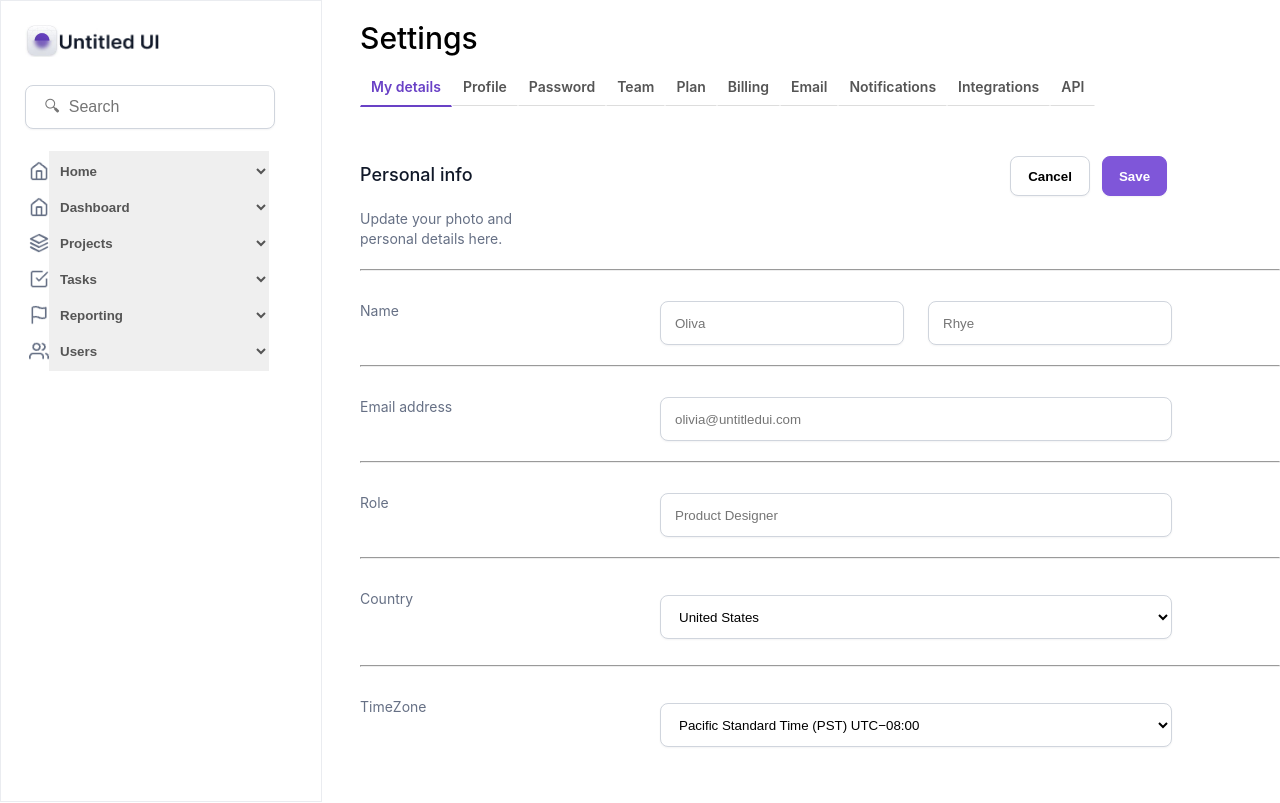
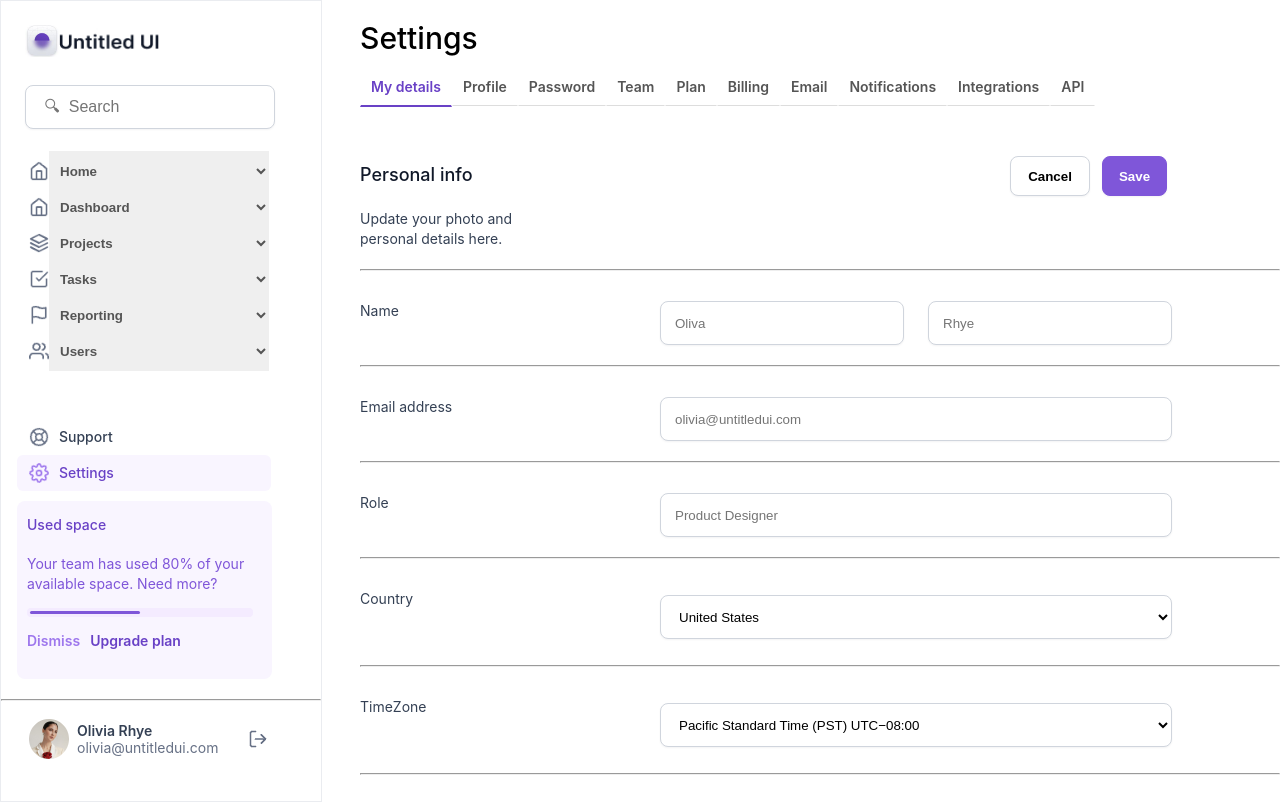
Before and after one commit to turovetsss/ToDo-List, a React (Create React App) app: page /setting in a window 1280 px wide. Shown: the top 803 px of the page. Built offline with nearby package versions, Linux system fonts and the light colour scheme; what @bem-react/classname would draw is missing.

Commit message:
side panel edits

```diff
--- a/src/pages/setting-page/setting-page.jsx
+++ b/src/pages/setting-page/setting-page.jsx
@@ -1,10 +1,14 @@
 import React from 'react';
 import threeLayers from 'pages/img/3-layers.png';
+import avatar from 'pages/img/Avatar.png';
 import task from 'pages/img/check-square.png';
 import flag from 'pages/img/flag.png';
 import home from 'pages/img/home.png';
+import life from 'pages/img/life-buoy.png';
+import logout from 'pages/img/log-out.png';
 import logo from 'pages/img/logformimg.JPG';
 import logoname from 'pages/img/Logotype.jpg';
+import setting from 'pages/img/settings.png';
 import user from 'pages/img/users.png';
 
 import './setting-page.scss';
@@ -59,6 +63,32 @@ export const SettingPage = () => {
                                 <option value='first'>Users</option>
                             </select>
                         </li>
+                        <li className='form-setting__content__support'>
+                            <img src={life} alt='' width={20} />
+                            <p>Support</p>
+                        </li>
+                        <li className='form-setting__content__additional'>
+                            <img src={setting} alt='' width={20} />
+                            <p>Settings</p>
+                        </li>
+
+                        <div className='used-space'>
+                            <p className='used-space__title'>Used space</p>
+                            <p className='used-space__subtitle'>Your team has used 80% of your available space. Need more?</p>
+                            <div id='progress'></div>
+                            <p className='used-space__dismiss'>
+                                Dismiss<span>Upgrade plan</span>
+                            </p>
+                        </div>
+                        <hr></hr>
+                        <div className='profile'>
+                            <img src={avatar} alt='' />
+                            <div className='profile__info'>
+                                <div className='profile__info__name'>Olivia Rhye</div>
+                                <div className='profile__info__email'>olivia@untitledui.com</div>
+                            </div>
+                            <img src={logout} alt='' />
+                        </div>
                     </ul>
                 </div>
             </div>
@@ -75,17 +105,17 @@ export const SettingPage = () => {
                     <input className='form-tabs__input' id='tab4' type='radio' name='tabs' />
                     <label htmlFor='tab4'>Team</label>
                     <input className='form-tabs__input' id='tab5' type='radio' name='tabs' />
-                    <label htmlFor='tab1'>Plan</label>
+                    <label htmlFor='tab5'>Plan</label>
                     <input className='form-tabs__input' id='tab6' type='radio' name='tabs' />
-                    <label htmlFor='tab2'>Billing</label>
+                    <label htmlFor='tab6'>Billing</label>
                     <input className='form-tabs__input' id='tab6' type='radio' name='tabs' />
-                    <label htmlFor='tab3'>Email</label>
+                    <label htmlFor='tab7'>Email</label>
                     <input className='form-tabs__input' id='tab8' type='radio' name='tabs' />
-                    <label htmlFor='tab4'>Notifications</label>
+                    <label htmlFor='tab8'>Notifications</label>
                     <input className='form-tabs__input' id='tab9' type='radio' name='tabs' />
-                    <label htmlFor='tab4'>Integrations</label>
+                    <label htmlFor='tab9'>Integrations</label>
                     <input className='form-tabs__input' id='tab10' type='radio' name='tabs' />
-                    <label htmlFor='tab4'>API</label>
+                    <label htmlFor='tab10'>API</label>
                 </div>
                 <div className='form-content'>
                     <div className='form-content__group' id='content2'>
@@ -156,9 +186,23 @@ export const SettingPage = () => {
                         </div>
                         <div className='input-box'>
                             <select className='input-box__select'>
-                                <img src={flag} alt='' />
                                 <option value='first'>Pacific Standard Time (PST) UTC−08:00</option>
                             </select>
+                        </div>
+                    </div>
+                </div>
+                <hr></hr>
+                <div className='form-content'>
+                    <div className='form-content__group' id='content2'>
+                        <div className='text-box'>
+                            <div className='text-box__subtitle'>Bio</div>
+                            <div className='text-box__subsubtitle'>Write a short introduction.</div>
+                        </div>
+                        <div className='input-box'>
+                            <input
+                                className='input-box__introduction'
+                                placeholder="I'm a Product Designer based in Melbourne, Australia. I specialise in UX/UI design, brand strategy, and Webflow development."
+                            />
                         </div>
                     </div>
                 </div>
--- a/src/pages/setting-page/setting-page.scss
+++ b/src/pages/setting-page/setting-page.scss
@@ -31,11 +31,160 @@
     flex-direction: column;
     justify-content: flex-start;
     &__content {
+        .profile {
+            margin-bottom: 10px;
+            display: flex;
+            margin-left: 16px;
+            position: static;
+            width: 230px;
+            height: 20px;
+            flex-direction: row;
+            align-items: center;
+            padding: 8px 12px 8px 12px;
+            flex: none;
+            order: 0;
+            align-self: stretch;
+            flex-grow: 1;
+
+            &__info {
+                margin-left: 8px;
+                margin-right: 30px;
+                &__name {
+                    color: rgb(52, 64, 84);
+                    font-size: 14px;
+                    font-weight: 600;
+                }
+                &__email {
+                    color: rgb(102, 112, 133);
+                    font-size: 14px;
+                    font-weight: 400;
+                }
+            }
+        }
+        .used-space {
+            margin-top: 10px;
+            margin-left: 16px;
+            position: static;
+            width: 235px;
+            height: 164px;
+            display: flex;
+            flex-direction: column;
+            justify-content: flex-start;
+            align-items: flex-start;
+            padding: 0px 10px 14px 10px;
+            flex: none;
+            order: 1;
+            align-self: stretch;
+            flex-grow: 0;
+            border-radius: 8px;
+            background: rgb(249, 245, 255);
+            &__title {
+                color: rgb(105, 65, 198);
+                font-size: 14px;
+                font-weight: 500;
+                line-height: 20px;
+                letter-spacing: 0%;
+                text-align: left;
+                margin-bottom: 5px;
+            }
+            &__subtitle {
+                color: rgb(127, 86, 217);
+                font-size: 14px;
+                font-weight: 400;
+                line-height: 20px;
+                letter-spacing: 0%;
+                text-align: left;
+            }
+            progress {
+                color: #6941c6;
+            }
+            #progress {
+                border-radius: 4px;
+                /* Brand/100 */
+                background: rgb(244, 235, 255);
+
+                height: 8px;
+                width: 220px;
+                padding: 3px;
+            }
+
+            #progress:after {
+                content: '';
+                display: block;
+                /* Brand/600 */
+                background: rgb(127, 86, 217);
+                width: 50%;
+                height: 100%;
+                border-radius: 4px;
+            }
+            &__dismiss {
+                color: rgb(158, 119, 237);
+                font-size: 14px;
+                font-weight: 600;
+                line-height: 20px;
+                letter-spacing: 0%;
+                text-align: left;
+                span {
+                    margin-left: 10px;
+                    color: rgb(105, 65, 198);
+                }
+            }
+        }
+        &__additional {
+            margin-left: 16px;
+            position: static;
+            width: 230px;
+            height: 20px;
+            display: flex;
+            flex-direction: row;
+            align-items: center;
+            padding: 8px 12px 8px 12px;
+            flex: none;
+            order: 0;
+            align-self: stretch;
+            flex-grow: 1;
+            border-radius: 6px;
+            background: rgb(249, 245, 255);
+            p {
+                margin-left: 10px;
+                color: rgb(105, 65, 198);
+                font-size: 14px;
+                font-weight: 500;
+                line-height: 24px;
+                letter-spacing: 0%;
+                text-align: left;
+            }
+        }
+        &__support {
+            margin-top: 50px;
+            margin-left: 16px;
+            position: static;
+            width: 230px;
+            height: 20px;
+            display: flex;
+            flex-direction: row;
+            align-items: center;
+            padding: 8px 12px 8px 12px;
+            flex: none;
+            order: 0;
+            align-self: stretch;
+            flex-grow: 1;
+            border-radius: 6px;
+            background: rgb(255, 255, 255);
+            p {
+                margin-left: 10px;
+                color: rgb(52, 64, 84);
+                font-size: 14px;
+                font-weight: 500;
+                line-height: 24px;
+                letter-spacing: 0%;
+                text-align: left;
+            }
+        }
         &__input {
             position: static;
             width: 250px;
             height: 44px;
-
             display: flex;
             flex-direction: row;
             justify-content: flex-start;
@@ -82,7 +231,6 @@
             order: 0;
             align-self: stretch;
             flex-grow: 1;
-
             border-radius: 6px;
             background: rgb(255, 255, 255);
             &__choice {
@@ -189,7 +337,15 @@
                 text-align: left;
             }
             &__subtitle {
+                color: rgb(52, 64, 84);
                 margin-top: 20px;
+                font-size: 14px;
+                font-weight: 400;
+                line-height: 20px;
+                letter-spacing: 0%;
+                text-align: left;
+            }
+            &__subsubtitle {
                 color: rgb(102, 112, 133);
                 font-size: 14px;
                 font-weight: 400;
@@ -221,6 +377,17 @@
                 border-radius: 8px;
                 box-shadow: 0px 1px 2px 0px rgba(16, 24, 40, 0.05);
                 background: rgb(255, 255, 255);
+            }
+            &__introduction {
+                position: static;
+                width: 512px;
+                height: 128px;
+                /* Автолейаут */
+                display: flex;
+                flex-direction: row;
+                justify-content: flex-start;
+                align-items: center;
+                padding: 10px 14px 10px 14px;
             }
             &__name {
                 position: static;
@@ -284,7 +451,13 @@ hr {
 #tab1:checked ~ #content1,
 #tab2:checked ~ #content2,
 #tab3:checked ~ #content3,
-#tab4:checked ~ #content4 {
+#tab4:checked ~ #content4,
+#tab5:checked ~ #content4,
+#tab6:checked ~ #content6,
+#tab7:checked ~ #content7,
+#tab8:checked ~ #content8,
+#tab9:checked ~ #content9,
+#tab10:checked ~ #content10 {
     display: block;
 }
 input:checked + label {
```
Also changed, not shown: src/pages/img/Avatar.png (added), src/pages/img/log-out.png (added).
